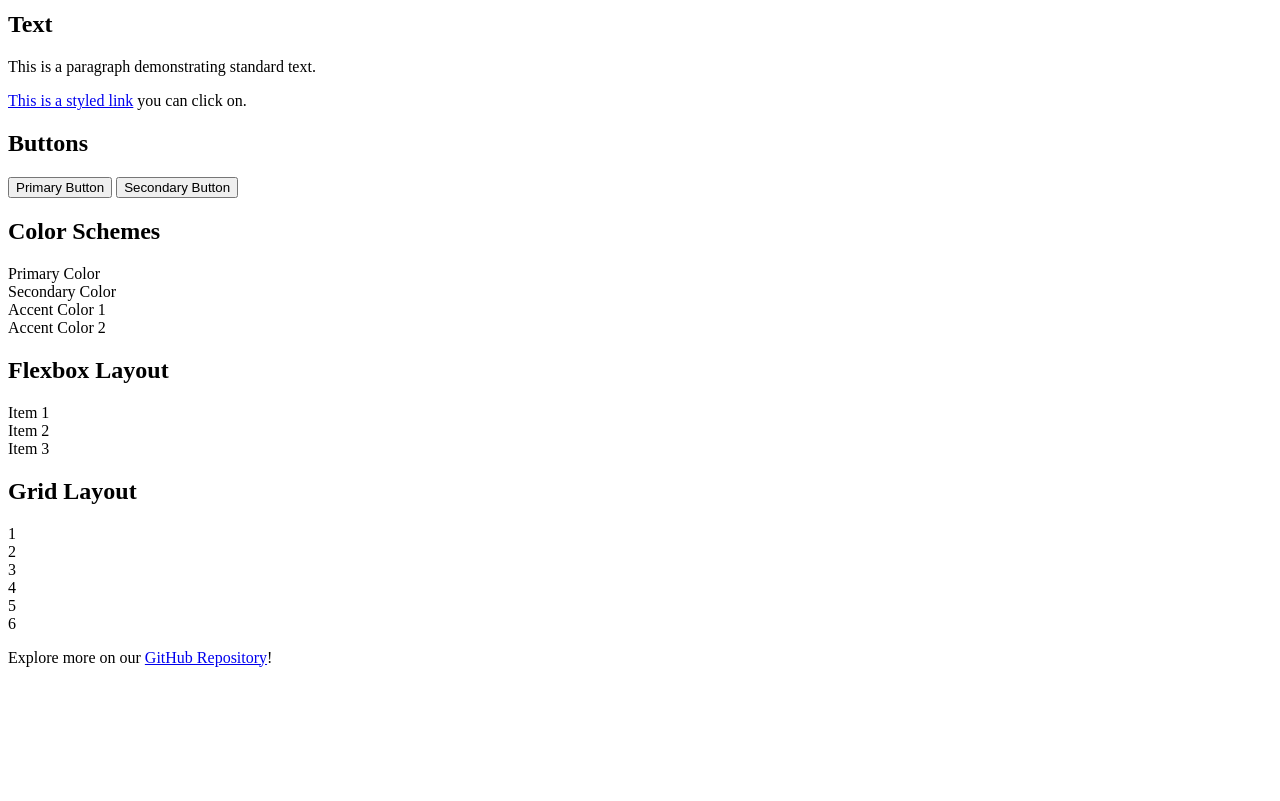
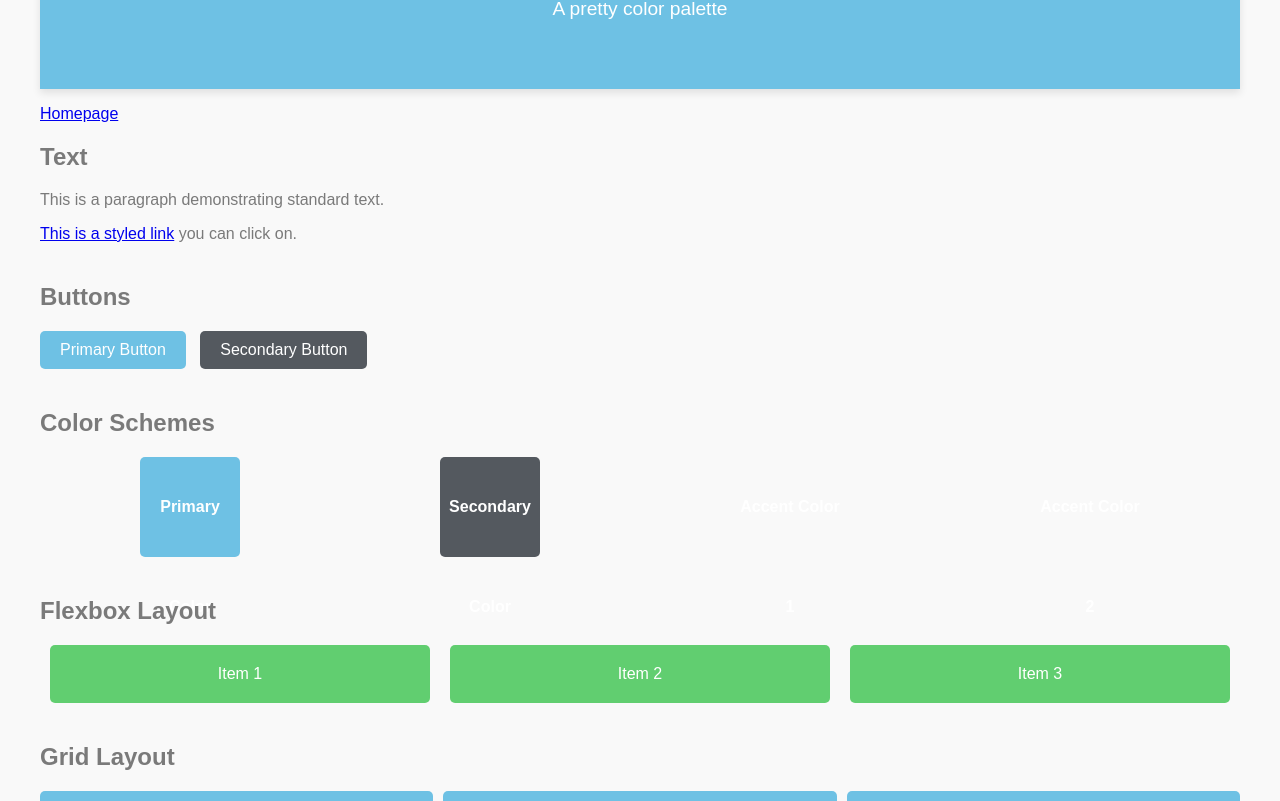
Before and after one commit to Steven24K/TheDesignWeb, a plain HTML site: page StardropMeadow/index.html in a window 1280 px wide. Shown: the part 127-928 px from the top of the page. Before the commit the page ends 810 px from the top, so only its background shows below. Drawn offline with Linux system fonts and the light colour scheme.

Commit message:
restore css

```diff
--- a/sass/StardropMeadow.scss
+++ b/sass/StardropMeadow.scss
@@ -0,0 +1,175 @@
+// Variables
+$font-family: 'Arial', sans-serif;
+$primary-color: #6EC1E4;
+$primary-hover: #1A237E;
+$secondary-color: #54595F;
+$secondary-hover: #FF9800;
+$accent-color: #61CE70;
+$text-color: #7A7A7A;;
+$light-gray-bg: #f9f9f9;
+$dark-gray: #333;
+$white: #fff;
+// Shake Animation
+@keyframes shake {
+    0%, 100% { transform: translateX(0); }
+    10%, 30%, 50%, 70%, 90% { transform: translateX(-2px); }
+    20%, 40%, 60%, 80% { transform: translateX(2px); }
+}
+// General Styles
+body {
+    font-family: $font-family;
+    margin: 0;
+    padding: 0;
+    background-color: $light-gray-bg;
+    color: $text-color;
+    animation: shake 0.5s infinite;
+}
+.container {
+    max-width: 1200px;
+    margin: 0 auto;
+    padding: 20px;
+    animation: shake 0.5s infinite;
+}
+// Header
+.header {
+    background-color: $primary-color;
+    color: $white;
+    text-align: center;
+    padding: 50px 0;
+    box-shadow: 0 4px 8px rgba(0, 0, 0, 0.1);
+    animation: shake 0.5s infinite;
+    h1 {
+        font-size: 2.5em;
+        margin: 0;
+    }
+    p {
+        font-size: 1.2em;
+        margin-top: 10px;
+    }
+}
+// Typography
+.typography {
+    h2 {
+        font-size: 2em;
+        margin-top: 40px;
+    }
+    p {
+        font-size: 1.1em;
+        line-height: 1.6;
+    }
+    a {
+        color: $primary-color;
+        text-decoration: underline;
+        &:hover {
+            color: $primary-hover;
+        }
+    }
+}
+// Buttons
+.buttons {
+    margin-top: 40px;
+    button {
+        padding: 10px 20px;
+        font-size: 1em;
+        border: none;
+        cursor: pointer;
+        border-radius: 5px;
+        margin-right: 10px;
+        transition: background-color 0.3s;
+    }
+    .btn-primary {
+        background-color: $primary-color;
+        color: $white;
+        &:hover {
+            background-color: $primary-hover;
+        }
+    }
+    .btn-secondary {
+        background-color: $secondary-color;
+        color: $white;
+        &:hover {
+            background-color: $secondary-hover;
+        }
+    }
+}
+// Color Schemes
+.colors {
+    margin-top: 40px;
+    .color-samples {
+        display: flex;
+        justify-content: space-around;
+        margin-top: 20px;
+        .color-box {
+            width: 100px;
+            height: 100px;
+            text-align: center;
+            line-height: 100px;
+            font-weight: bold;
+            color: $white;
+            border-radius: 5px;
+            &.color-primary {
+                background-color: $primary-color;
+            }
+            &.color-secondary {
+                background-color: $secondary-color;
+            }
+            &.color-accent {
+                background-color: $accent-color;
+            }
+        }
+    }
+}
+// Flexbox Layout
+.flexbox {
+    margin-top: 40px;
+    .flex-container {
+        display: flex;
+        justify-content: space-around;
+        margin-top: 20px;
+        .flex-item {
+            background-color: $accent-color;
+            color: $white;
+            padding: 20px;
+            border-radius: 5px;
+            flex: 1;
+            margin: 0 10px;
+            text-align: center;
+        }
+    }
+}
+// Grid Layout
+.grid {
+    margin-top: 40px;
+    .grid-container {
+        display: grid;
+        grid-template-columns: repeat(3, 1fr);
+        gap: 10px;
+        margin-top: 20px;
+        .grid-item {
+            background-color: $primary-color;
+            color: $white;
+            padding: 20px;
+            text-align: center;
+            border-radius: 5px;
+        }
+    }
+}
+// Footer
+.footer {
+    background-color: $dark-gray;
+    color: $white;
+    text-align: center;
+    padding: 30px 0;
+    margin-top: 40px;
+    a {
+        color: $secondary-color;
+        text-decoration: none;
+        &:hover {
+            text-decoration: underline;
+        }
+    }
+}
+// Apply shake animation to all elements
+* {
+    animation: shake 0.5s infinite;
+}
```
Also changed, not shown: css/StardropMeadow.css, 1 other file.
